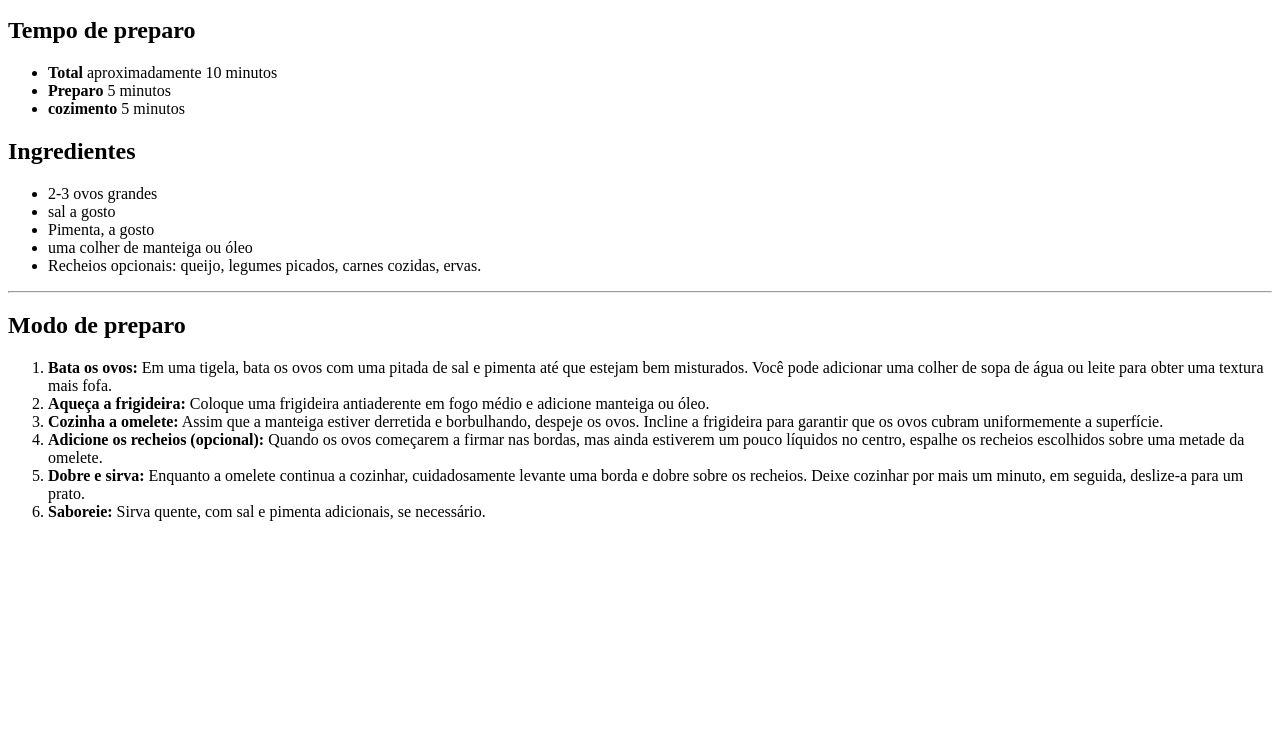
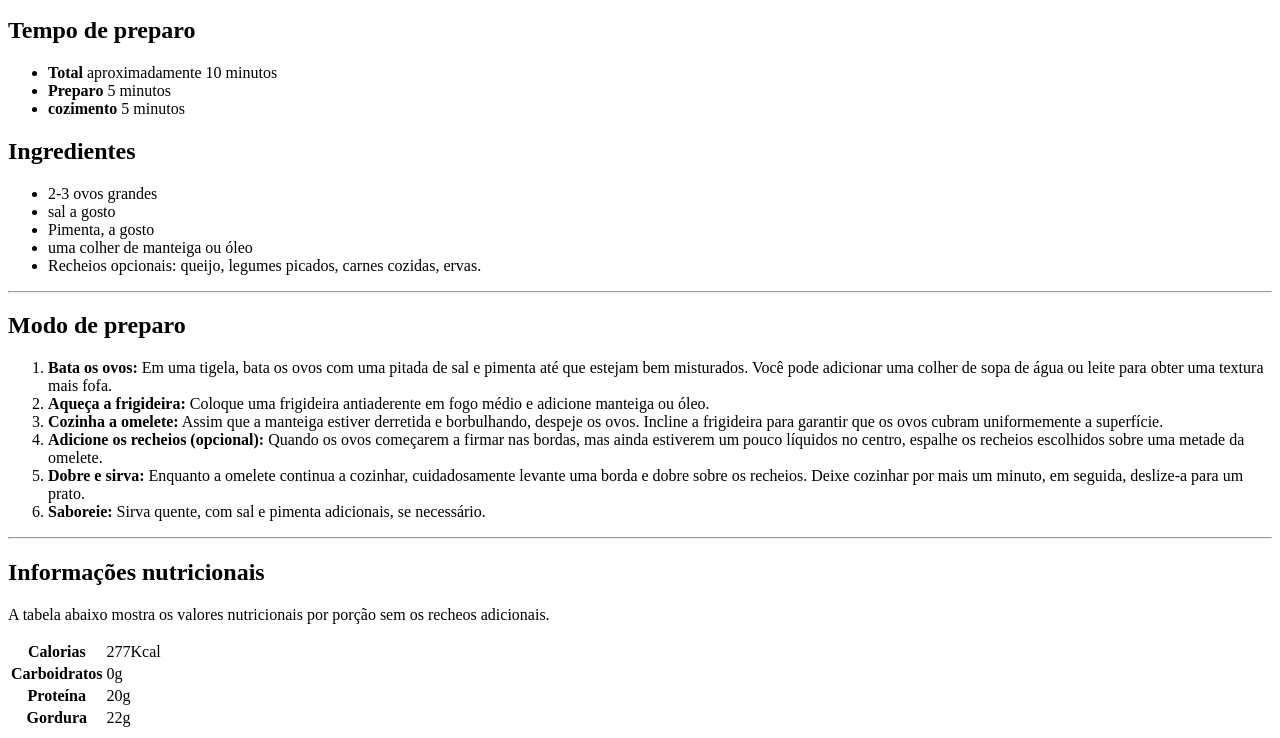
Before and after one commit to Pablo-Almeida345/Receitas, a plain HTML site: page Documents/receitas01/index.html in a window 1280 px wide. Shown: the part 127-865 px from the top of the page. Before the commit the page ends 800 px from the top, so only its background shows below. Drawn offline with Linux system fonts and the light colour scheme.

Commit message:
quinto commit do HTML

```diff
--- a/Documents/receitas01/index.html
+++ b/Documents/receitas01/index.html
@@ -72,6 +72,37 @@
             </ol>
         </div>
 
+        <hr>
+
+        <div>
+            <h2>Informações nutricionais</h2>
+
+            <p>A tabela abaixo mostra os valores nutricionais por porção sem os recheos adicionais.</p>
+
+            <table>
+                <tr>
+                    <th>Calorias</th>
+                    <td>277Kcal</td>
+                </tr>
+
+                <tr>
+                    <th>Carboidratos</th>
+                    <td>0g</td>
+                </tr>
+
+                <tr>
+                    <th>Proteína</th>
+                    <td>20g</td>
+                </tr>
+
+                <tr>
+                    <th>Gordura</th>
+                    <td>22g</td>
+                </tr>
+
+            </table>
+        </div>
+
     </div>
 </body>
 </html>
```
